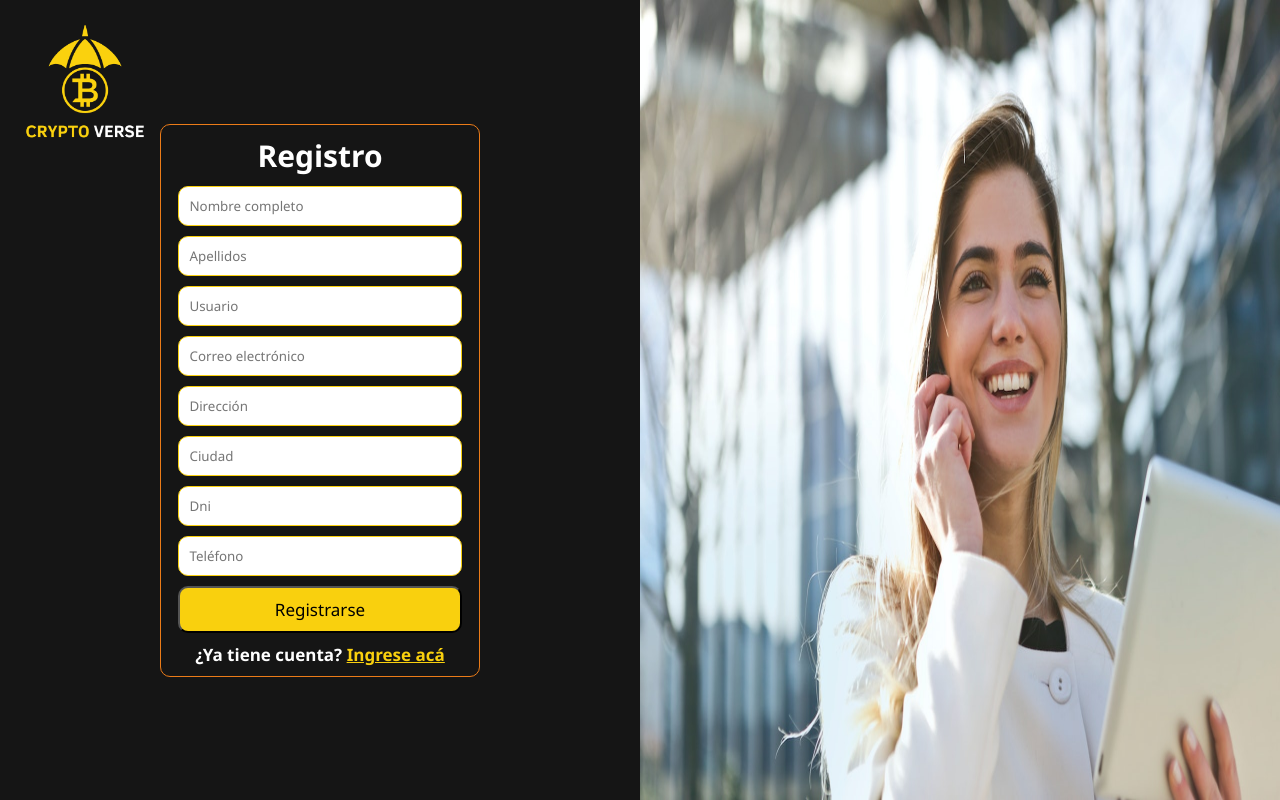
After one commit to MauCoden95/cryptoverse, a PHP site: the page made by Views/User/Register.php in a window 1280 px wide. The commit adds this page. Run offline with PHP 8.4, Linux system fonts and the light colour scheme; the template is opened without the code that fills it, so the values that code supplies are empty; some libraries are stand-ins or nearby versions; some web fonts are replaced.

Commit message:
Formulario registro

```diff
--- /dev/null
+++ b/Assets/StylesLoginRegister.css
@@ -0,0 +1,103 @@
+@import url('https://fonts.cdnfonts.com/css/segoe-ui-4');
+
+*{
+	margin: 0;
+	padding: 0;
+	box-sizing: border-box;
+	scroll-behavior: smooth;
+	font-family: 'Segoe UI', sans-serif;
+	transition: all 300ms;
+	overflow: hidden;
+}
+
+:root{
+	--black: #151515;
+	--yellow: #f9d00e;
+	--orange: #EB7B18;
+}
+
+
+html{
+	font-size: 62.5%;
+}
+
+body{
+	background: var(--black);
+	display: flex;
+}
+
+.center{
+	width: 80%;
+	height: 100%;
+	margin: 0 auto;
+}
+
+#form_section{
+	position: relative;
+	width: 50vw;
+	height: 100vh;
+	display: flex;
+	flex-direction: column;
+	align-items: center;
+	justify-content: center;
+}
+
+#form_section img{
+	position: absolute;
+	top: 1rem;
+	left: 1rem;
+	width: 15rem;
+	height: 15rem;
+}
+
+#form_section form{
+	width: 50%;
+	min-height: 20rem;
+	border-radius: 1rem;
+	border: .1rem solid var(--orange);
+	padding: 1rem;
+}
+
+#form_section form h2{
+	font-size: 3rem;
+	color: #fff;
+	text-align: center;
+}
+
+#form_section form input,
+#form_section form button{
+	display: block;
+	margin: 1rem auto;
+	width: 95%;
+	padding: 1rem;
+	border-radius: 1rem;
+}
+
+#form_section form input{
+	border: .1rem solid var(--yellow);
+}
+
+#form_section form button{
+	font-size: 1.7rem;
+	background: var(--yellow);
+}
+
+#form_section form button:hover{
+	cursor: pointer;
+	background: var(--orange);
+}
+
+#form_section form h3{
+	text-align: center;
+	color: #fff;
+	font-size: 1.7rem;
+}
+
+#form_section form h3 a{
+	color: var(--yellow);
+}
+
+img{
+	width: 50vw;
+	height: 100vh;
+}
--- a/Views/Layout/Header.php
+++ b/Views/Layout/Header.php
@@ -18,12 +18,12 @@
 	  rel="stylesheet"
 	  href="https://cdn.jsdelivr.net/npm/swiper@10/swiper-bundle.min.css"
 	/>
-	<title>Cryptoverse</title>
+	<title>CryptoVerse</title>
 </head>
 <body>
 	<header id="header">
 		<div class="center">
-			<a href="#">
+			<a href="http://localhost/cryptoverse/">
 				<img src="<?= base_url ?>/Assets/Img/Logo.png">
 			</a>
 
@@ -37,6 +37,6 @@
 				</ul>
 			</nav>
 
-			<a href="#" class="register_link"><i class="lni lni-users"></i> Registro</a>
+			<a href="http://localhost/cryptoverse/?controller=user&action=register" class="register_link"><i class="lni lni-users"></i> Registro</a>
 		</div>
 	</header>
--- /dev/null
+++ b/Views/User/Register.php
@@ -0,0 +1,42 @@
+<?php
+	require_once('Config/Parameters.php');
+
+?>
+
+
+<!DOCTYPE html>
+<html>
+<head>
+	<meta charset="utf-8">
+	<meta name="viewport" content="width=device-width, initial-scale=1">
+	<link rel="stylesheet" type="text/css" href="<?= base_url ?>/Assets/StylesLoginRegister.css">
+    <!-- Lineicons CSS -->
+    <link href="https://cdn.lineicons.com/4.0/lineicons.css" rel="stylesheet" />
+	<title>CryptoVerse</title>
+</head>
+<body>
+	<section id="form_section">
+		<a href="http://localhost/cryptoverse/">
+			<img src="<?= base_url ?>/Assets/Img/Logo.png" alt="Logo">
+		</a>
+		<form action="#" method="POST">
+			<h2>Registro</h2>
+			<input type="text" placeholder="Nombre completo">
+			<input type="text" placeholder="Apellidos">
+			<input type="text" placeholder="Usuario">
+			<input type="email" placeholder="Correo electrónico">
+			<input type="text" placeholder="Dirección">
+			<input type="text" placeholder="Ciudad">
+			<input type="text" placeholder="Dni">
+			<input type="number" placeholder="Teléfono">
+			<button>Registrarse</button>
+			<h3>¿Ya tiene cuenta? <a href="">Ingrese acá</a></h3>
+		</form>
+
+
+	</section>
+
+	<img src="<?= base_url ?>/Assets/Img/BannerForm.jpg" alt="Cascada">
+
+</body>
+</html>
```
Also changed, not shown: Controllers/UserController.php (added, +13 -0 lines), Index.php (+7 -4 lines), Assets/Img/BannerForm.jpg (added).
